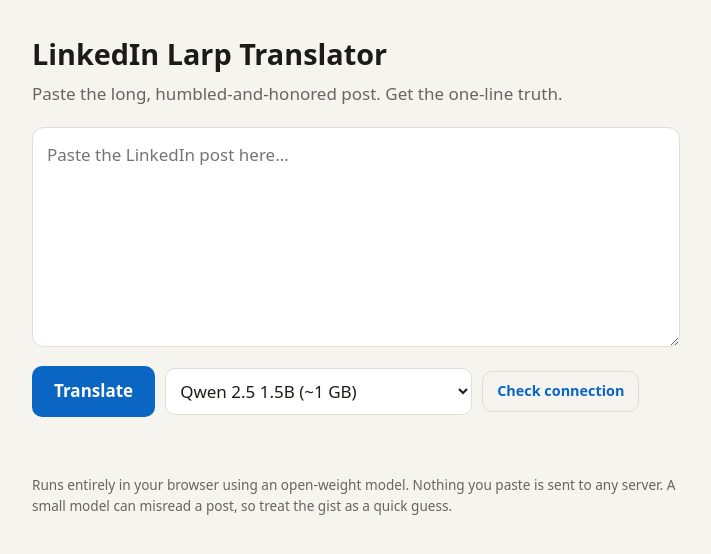
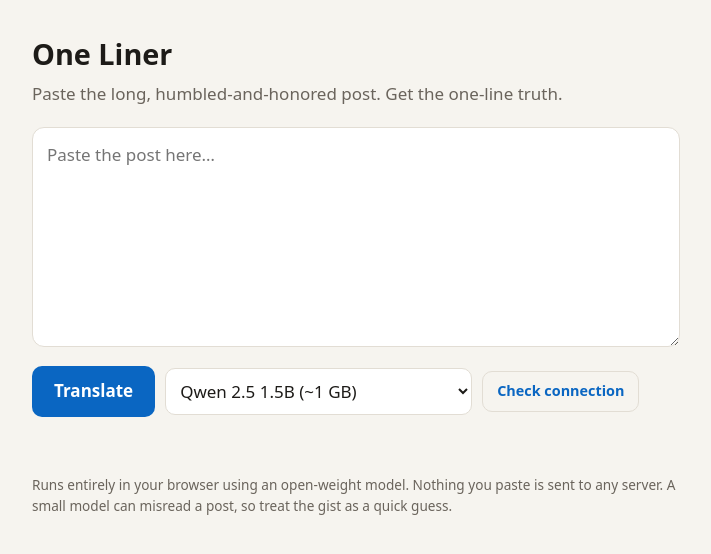
Before and after one commit to Jeri20/LinkedIn_Larp_Translator, a plain HTML site: page index.html in a window 1280 px wide. Shown: the whole page, without its empty margins (284-995 px from the left). Drawn offline with Linux system fonts and the light colour scheme.

Commit message:
Update index.html

```diff
--- a/index.html
+++ b/index.html
@@ -57,7 +57,7 @@
   </div>
   <div id="jswarn" class="warn" hidden></div>
 
-  <textarea id="input" placeholder="Paste the LinkedIn post here…"></textarea>
+  <textarea id="input" placeholder="Paste the post here…"></textarea>
 
   <div class="row">
     <button id="go">Translate</button>
@@ -88,9 +88,9 @@
    EDIT THIS BLOCK TO CHANGE THE WORDING, MODELS OR EXAMPLES
    ============================================================ */
 const CONFIG = {
-  title: "LinkedIn Larp Translator",
+  title: "One Liner",
   tagline: "Paste the long, humbled-and-honored post. Get the one-line truth.",
-  placeholder: "Paste the LinkedIn post here…",
+  placeholder: "Paste the post here…",
   buttonLabel: "Translate",
   footer: "Runs entirely in your browser using an open-weight model. Nothing you paste is sent to any server. A small model can misread a post, so treat the gist as a quick guess.",
   models: [
```
